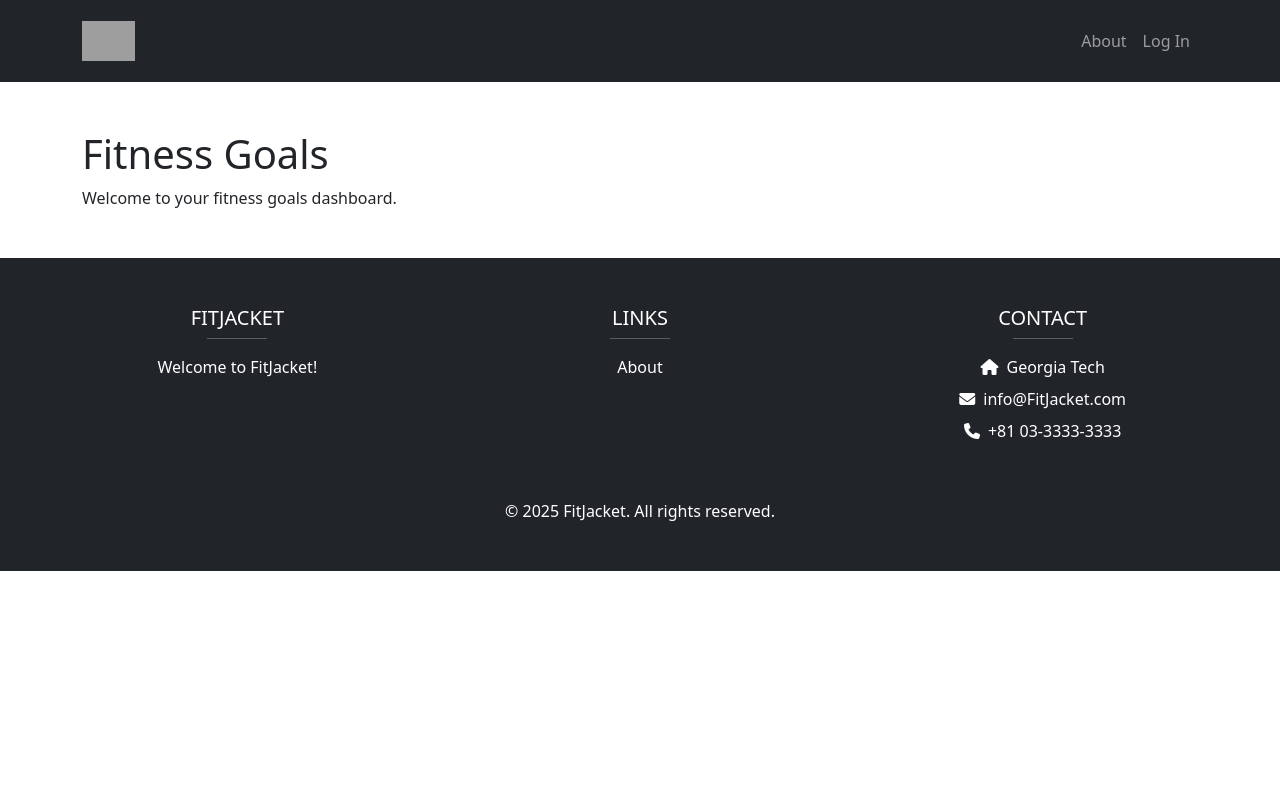
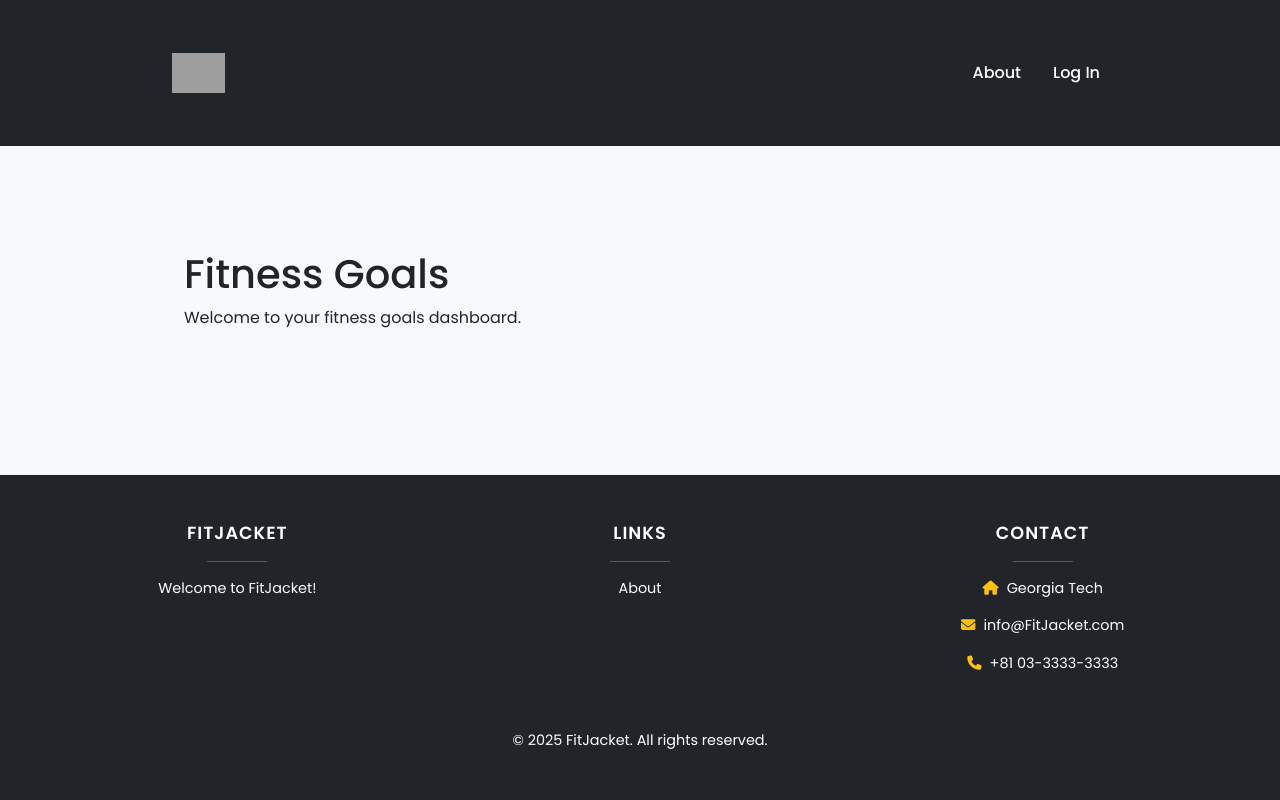
Before and after one commit to thomasg13/FitJacket, a Django app: template templates/goals/goals_home.html in a window 1280 px wide. Run offline with Django 3.2, Linux system fonts and the light colour scheme; the template is opened without the code that fills it, so the values that code supplies are empty; some libraries are stand-ins or nearby versions; grey boxes are pictures that could not be loaded.

Commit message:
fix up base template + add css template

```diff
--- a/FitJacket/settings.py
+++ b/FitJacket/settings.py
@@ -121,6 +121,10 @@ USE_TZ = True
 
 STATIC_URL = 'static/'
 
+STATICFILES_DIRS = [
+    BASE_DIR / "static",
+]
+
 # Default primary key field type
 # https://docs.djangoproject.com/en/5.2/ref/settings/#default-auto-field
 
--- /dev/null
+++ b/static/css/style.css
@@ -0,0 +1,103 @@
+/* ===== Global Reset & Base ===== */
+body {
+  background-color: #f8f9fa;
+  font-family: 'Poppins', sans-serif;
+  font-weight: 400;
+  color: #212529;
+  margin: 0;
+  padding: 0;
+}
+
+a {
+  text-decoration: none;
+  color: inherit;
+}
+
+/* ===== Navbar Styling ===== */
+.navbar {
+  background-color: #1e1e2f;
+  padding-top: 1rem;
+  padding-bottom: 1rem;
+}
+
+.navbar-brand img {
+  height: 40px;
+}
+
+.navbar-nav .nav-link {
+  color: #ffffff !important;
+  font-weight: 500;
+  margin-left: 1rem;
+  transition: color 0.2s ease;
+}
+
+.navbar-nav .nav-link:hover,
+.navbar-nav .nav-link:focus {
+  color: #ffc107 !important; /* Bootstrap warning yellow */
+}
+
+/* ===== Dropdown Menu ===== */
+.dropdown-menu {
+  background-color: #ffffff;
+  border-radius: 0.5rem;
+  border: none;
+  box-shadow: 0 4px 12px rgba(0, 0, 0, 0.1);
+}
+
+.dropdown-item {
+  padding: 0.6rem 1.2rem;
+  font-size: 0.95rem;
+  transition: background-color 0.2s ease;
+}
+
+.dropdown-item:hover {
+  background-color: #f1f1f1;
+  color: #212529;
+}
+
+/* ===== Content Container ===== */
+.container {
+  padding-top: 2rem;
+  padding-bottom: 2rem;
+  max-width: 960px;
+}
+
+/* ===== Footer Styling ===== */
+footer {
+  background-color: #1e1e2f;
+  color: #ffffff;
+  padding-top: 3rem;
+  padding-bottom: 2rem;
+  font-size: 0.9rem;
+}
+
+footer h5 {
+  font-weight: 600;
+  font-size: 1.1rem;
+  margin-bottom: 1rem;
+  letter-spacing: 1px;
+}
+
+footer a {
+  color: #ffffff;
+  transition: color 0.2s ease;
+}
+
+footer a.footer-link:hover {
+  color: #ffc107;
+  text-decoration: underline;
+}
+
+footer .fas {
+  color: #ffc107;
+  margin-right: 0.5rem;
+}
+
+/* ===== Utility Classes ===== */
+.text-center {
+  text-align: center;
+}
+
+.mt-5 {
+  margin-top: 3rem !important;
+}
--- a/templates/base.html
+++ b/templates/base.html
@@ -1,17 +1,23 @@
+{% load static %}
 <!DOCTYPE html>
-<html>
-  {% load static %}
+<html lang="en">
   <head>
     <title>{{ template_data.title }}</title>
+    <meta charset="UTF-8" />
+    <meta name="viewport" content="width=device-width, initial-scale=1" />
+
+    <!-- Styles -->
     <link href="https://cdn.jsdelivr.net/npm/bootstrap@5.3.3/dist/css/bootstrap.min.css" rel="stylesheet" crossorigin="anonymous">
     <link rel="stylesheet" href="https://cdnjs.cloudflare.com/ajax/libs/font-awesome/6.1.1/css/all.min.css">
     <link href="https://fonts.googleapis.com/css2?family=Poppins:wght@300;400;500;600;700&display=swap" rel="stylesheet">
-    <script src="https://cdn.jsdelivr.net/npm/bootstrap@5.3.3/dist/js/bootstrap.bundle.min.js"crossorigin="anonymous"></script>
     <link rel="stylesheet" type="text/css" href="{% static 'css/style.css' %}">
-    <meta name="viewport" content="width=device-width, initial-scale=1" />
+
+    <!-- JS -->
+    <script src="https://cdn.jsdelivr.net/npm/bootstrap@5.3.3/dist/js/bootstrap.bundle.min.js" crossorigin="anonymous"></script>
   </head>
 
-  <body>
+  <body class="d-flex flex-column min-vh-100">
+
     <!-- Header -->
     <nav class="p-3 navbar navbar-dark bg-dark navbar-expand-lg">
       <div class="container">
@@ -42,49 +48,36 @@
         </div>
       </div>
     </nav>
-    <!-- Header -->
+    <!-- End Header -->
 
-    <div>
+    <!-- Main Content -->
+    <main class="flex-grow-1">
+      <div class="container py-4">
         {% block content %}
-      {% endblock content %}
+        {% endblock %}
       </div>
+    </main>
 
     <!-- Footer -->
-<footer class="bg-dark text-white py-5 mt-5">
+    <footer class="bg-dark text-white py-5 mt-auto">
       <div class="container-fluid px-5">
         <div class="row justify-content-center">
-      <div class="col-12 col-md-4 mb-4">
-        <h5 class="text-uppercase text-center">FitJacket</h5>
+          <div class="col-12 col-md-4 mb-4 text-center">
+            <h5 class="text-uppercase">FitJacket</h5>
             <hr class="bg-light mx-auto mb-3 mt-0" style="width: 60px;" />
-        <p class="text-center">
-          Welcome to FitJacket!
-        </p>
+            <p>Welcome to FitJacket!</p>
           </div>
-      <div class="col-12 col-md-4 mb-4">
-        <h5 class="text-uppercase text-center">Links</h5>
+          <div class="col-12 col-md-4 mb-4 text-center">
+            <h5 class="text-uppercase">Links</h5>
             <hr class="bg-light mx-auto mb-3 mt-0" style="width: 60px;" />
-        <ul class="list-unstyled text-center">
-          <li class="mb-2">
-            <a class="text-white text-decoration-none footer-link" href="{% url 'home:about' %}">
-              About
-            </a>
-          </li>
-        </ul>
+            <a class="text-white text-decoration-none footer-link" href="{% url 'home:about' %}">About</a>
           </div>
-      <div class="col-12 col-md-4 mb-4">
-        <h5 class="text-uppercase text-center">Contact</h5>
+          <div class="col-12 col-md-4 mb-4 text-center">
+            <h5 class="text-uppercase">Contact</h5>
             <hr class="bg-light mx-auto mb-3 mt-0" style="width: 60px;" />
-        <ul class="list-unstyled text-center">
-          <li class="mb-2">
-            <i class="fas fa-home me-2"></i>Georgia Tech
-          </li>
-          <li class="mb-2">
-            <i class="fas fa-envelope me-2"></i>info@FitJacket.com
-          </li>
-          <li class="mb-2">
-            <i class="fas fa-phone me-2"></i>+81 03-3333-3333
-          </li>
-        </ul>
+            <p><i class="fas fa-home me-2"></i>Georgia Tech</p>
+            <p><i class="fas fa-envelope me-2"></i>info@FitJacket.com</p>
+            <p><i class="fas fa-phone me-2"></i>+81 03-3333-3333</p>
           </div>
         </div>
         <div class="row">
@@ -94,7 +87,7 @@
         </div>
       </div>
     </footer>
-<!-- Footer -->
+    <!-- End Footer -->
 
   </body>
 </html>
```
Lines whose indentation alone changed are shown as unchanged.
